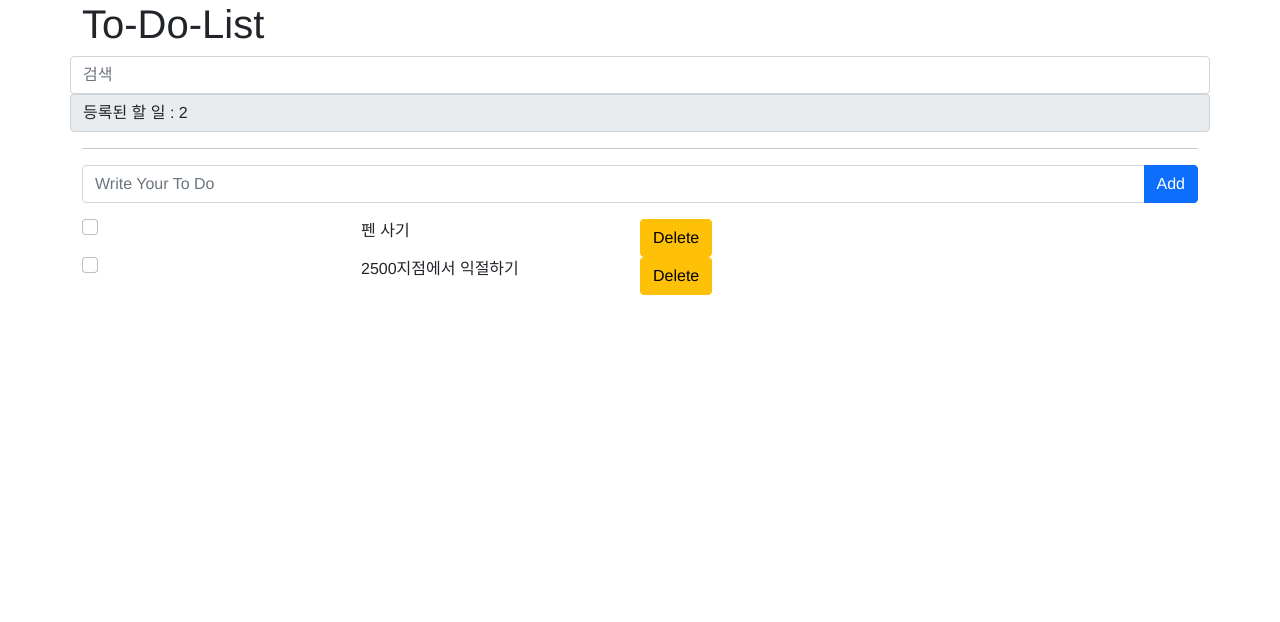
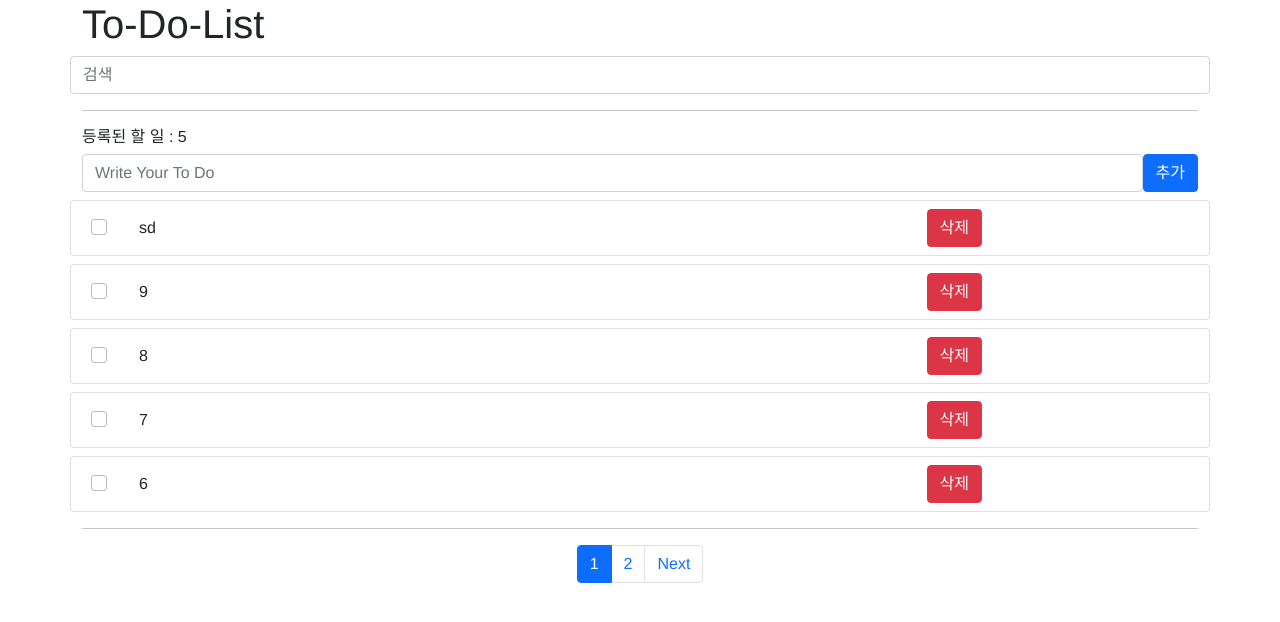
Before and after one commit to roqhdehd502/vue-todo, a Vue app: page / in a window 1280 px wide. Shown: the top 622 px of the page. Built offline with nearby package versions, Linux system fonts and the light colour scheme; data requests are answered from the project's data file.

Commit message:
#0005 페이징 및 검색 기능 추가

```diff
--- a/db.json
+++ b/db.json
@@ -1,15 +1,59 @@
 {
   "todos": [
     {
-      "subject": "펜 사기",
+      "subject": "1",
       "completed": false,
-      "id": 1,
+      "id": 4,
       "isCompleted": false
     },
     {
-      "subject": "2500지점에서 익절하기",
+      "subject": "2",
       "completed": false,
-      "id": 2
+      "id": 5,
+      "isCompleted": false
+    },
+    {
+      "subject": "3",
+      "completed": false,
+      "id": 6,
+      "isCompleted": true
+    },
+    {
+      "subject": "4",
+      "completed": false,
+      "id": 7
+    },
+    {
+      "subject": "5",
+      "completed": false,
+      "id": 8,
+      "isCompleted": false
+    },
+    {
+      "subject": "6",
+      "completed": false,
+      "id": 9,
+      "isCompleted": false
+    },
+    {
+      "subject": "7",
+      "completed": false,
+      "id": 10
+    },
+    {
+      "subject": "8",
+      "completed": false,
+      "id": 11
+    },
+    {
+      "subject": "9",
+      "completed": false,
+      "id": 12
+    },
+    {
+      "subject": "sd",
+      "completed": false,
+      "id": 13
     }
   ]
 }
--- a/src/App.vue
+++ b/src/App.vue
@@ -17,36 +17,60 @@
         v-model="searchTodo"
         placeholder="검색"
       />
-      <span class="input-group-text">등록된 할 일 : {{ todos.length }}</span>
+
     </div><hr />
 
-    <ToDoSimpleForm @add-todo="addTodo" />
+    <div class="row">
+      <h6>
+        등록된 할 일 : {{ todos.length }}
+      </h6>
+      <ToDoSimpleForm @add-todo="addTodo" />
+    </div>
 
-    <!-- <div v-if="!todos.length">
-      추가된 할 일이 없습니다.
-    </div> -->
-    <div class="small" v-if="!filteredTodos.length">
+    <div class="small" v-if="!todos.length">
       추가된 할 일이 없습니다.
     </div>
 
     <div class="row">
-      <!-- <ToDoList
+      <ToDoList
         :todos="todos"
         @toggle-todo="toggleTodo"
         @delete-todo="deleteTodo"
-      /> -->
-      <ToDoList
-        :todos="filteredTodos"
-        @toggle-todo="toggleTodo"
-        @delete-todo="deleteTodo"
       />
+    </div><hr />
+
+    <div class="row">
+      <nav aria-label="Page navigation example">
+        <ul class="pagination justify-content-center">
+          <li v-if="currentPage !== 1" class="page-item">
+            <a class="page-link page-cursor" @click="getTodos(currentPage - 1)">
+              Prev
+            </a>
+          </li>
+          <li
+            v-for="page in numberOfPages"
+            :key="page"
+            class="page-item"
+            :class="currentPage === page ? 'active' : ''"
+          >
+            <a class="page-link page-cursor" @click="getTodos(page)">
+              {{ page }}
+            </a>
+          </li>
+          <li v-if="numberOfPages !== currentPage" class="page-item">
+            <a class="page-link page-cursor" @click="getTodos(currentPage + 1)">
+              Next
+            </a>
+          </li>
+        </ul>
+      </nav>
     </div>
   </div>
 </template>
 
 
 <script>
-import { ref, computed } from 'vue';
+import { ref, computed, watch } from 'vue';
 
 import axios from 'axios';
 
@@ -60,26 +84,53 @@ export default {
   },
 
   setup() {
+    const numberOfTodos = ref(0); // to-do 페이징
+    let limitInPage = 5;
+    const currentPage = ref(1);
+
+    const numberOfPages = computed(() => {
+      return Math.ceil(numberOfTodos.value / limitInPage);
+    });
+
+    const searchTodo = ref(''); // 검색할 to-do 리스트 키워드
+    // const filteredTodos = computed(() => { // 필터링하여 to-do 리스트 검색
+    //   if(searchTodo.value) {
+    //     return todos.value.filter(todo => {
+    //       return todo.subject.includes(searchTodo.value);
+    //     });
+    //   }
+    //   return todos.value;
+    // });
+
     const todos = ref([]); // to-do 리스트
-    const getTodos = async () => {
+    const getTodos = async (page = currentPage.value) => {
+      currentPage.value = page;
       try {
-        const res =  await axios.get('http://localhost:3000/todos',);
+        const res =  await axios.get(
+          `http://localhost:3000/todos?_sort=id&_order=desc&subject_like=${searchTodo.value}&_page=${currentPage.value}&_limit=${limitInPage}`
+        );
+        numberOfTodos.value = res.headers['x-total-count'];
         todos.value = res.data;
       } catch(err) {
-        alert("오류로 인해 불러올 수 없습니다!");
+        alert('오류로 인해 불러올 수 없습니다!');
       }
     }
+
     getTodos();
+
+    watch(searchTodo, () => { // to-do 리스트 검색
+      getTodos(1);
+    });
 
     const addTodo = async (todo) => { // to-do 추가
       try {
-        const res = await axios.post('http://localhost:3000/todos', {
+        await axios.post('http://localhost:3000/todos', {
           subject: todo.subject,
           completed: todo.isCompleted,
         });
-        todos.value.push(res.data);
+        getTodos(1);
       } catch(err) {
-        alert("오류로 인해 추가할 수 없습니다!");
+        alert('오류로 인해 추가할 수 없습니다!');
       }
     };
 
@@ -87,9 +138,9 @@ export default {
       const getId = todos.value[index].id;
       try {
         await axios.delete('http://localhost:3000/todos/' + getId);
-        todos.value.splice(index, 1);
+        getTodos(1);
       } catch(err) {
-        alert("오류로 인해 삭제할 수 없습니다!");
+        alert('오류로 인해 삭제할 수 없습니다!'); //
       }
     };
 
@@ -101,29 +152,20 @@ export default {
         });
         todos.value[index].iscompleted = !todos.value[index].iscompleted;
       } catch(err) {
-        alert("오류로 인해 삭제할 수 없습니다!");
+        alert('오류로 인해 체크할 수 없습니다!'); //
       }
     };
 
-    const searchTodo = ref(''); // 검색할 to-do 리스트 키워드
-
-    const filteredTodos = computed(() => { // 필터링하여 to-do 리스트 검색
-      if(searchTodo.value) {
-        return todos.value.filter(todo => {
-          return todo.subject.includes(searchTodo.value);
-        });
-      }
-
-      return todos.value;
-    });
-
     return {
       todos,
+      getTodos,
       addTodo,
       deleteTodo,
       toggleTodo,
       searchTodo,
-      filteredTodos,
+      // filteredTodos,
+      numberOfPages,
+      currentPage,
     };
   }
 }
@@ -140,4 +182,8 @@ export default {
 body {
   margin: 0;
 }
+
+.page-cursor {
+  cursor: pointer;
+}
 </style>
--- a/src/components/ToDoList.vue
+++ b/src/components/ToDoList.vue
@@ -6,33 +6,37 @@
 
 <template>
     <div
-      class="row"
       v-for="(todo, index) in todos"
       :key="todo.id"
+      class="card mt-2"
     >
-      <div class="col-3">
+      <div class="card-body p-2 d-flex align-items-center">
+        <div class="form-check flex-glow-1">
           <input
-          class="form-check-input mt-0"
+            class="form-check-input"
             type="checkbox"
             v-model="todo.isCompleted"
             @change="toggleTodo(index)"
           />
         </div>
-
-      <div class="col-3">
-        <label :class="{ check: todo.isCompleted }">
+        <div class="container">
+          <div class="row align-items-center">
+            <div class="col-9">
+              <label class="form-check-label" :class="{ check: todo.isCompleted }">
                 {{ todo.subject }}
               </label>
             </div>
-
-      <div class="col-3">
+            <div class="col">
               <button
-          class="btn btn-warning"
+                class="btn btn-danger"
                 type="button"
                 @click="deleteTodo(index)"
               >
-          Delete
+                삭제
               </button>
+            </div>
+          </div>
+        </div>
       </div>
     </div>
 </template>
@@ -55,7 +59,7 @@ export default {
     setup(props, { emit }) {
       const toggleTodo = (index) => { // to-do 토글
         emit('toggle-todo', index);
-      }
+      };
 
       const deleteTodo = (index) => { // to-do 삭제
         emit('delete-todo', index);
--- a/src/components/ToDoSimpleForm.vue
+++ b/src/components/ToDoSimpleForm.vue
@@ -6,25 +6,29 @@
 
 <template>
     <form @submit="addTodo">
-        <div class="input-group mb-3">
+        <div class="d-flex">
+            <div class="flex-grow-1 mr-2">
                 <input
                     class="form-control"
                     type="text"
                     v-model="todo"
                     placeholder="Write Your To Do"
                 />
+            </div>
+            <div>
                 <button
                     class="btn btn-primary"
                     type="submit"
                 >
-                Add
+                    추가
                 </button>
             </div>
+        </div>
         <div
-            class="form-text"
+            class="alert alert-danger"
             v-if="hasError"
         >
-            <h5>내용을 입력해주세요.</h5>
+            내용을 입력해주세요.
         </div>
     </form>
 </template>
```
Lines whose indentation alone changed are shown as unchanged.
